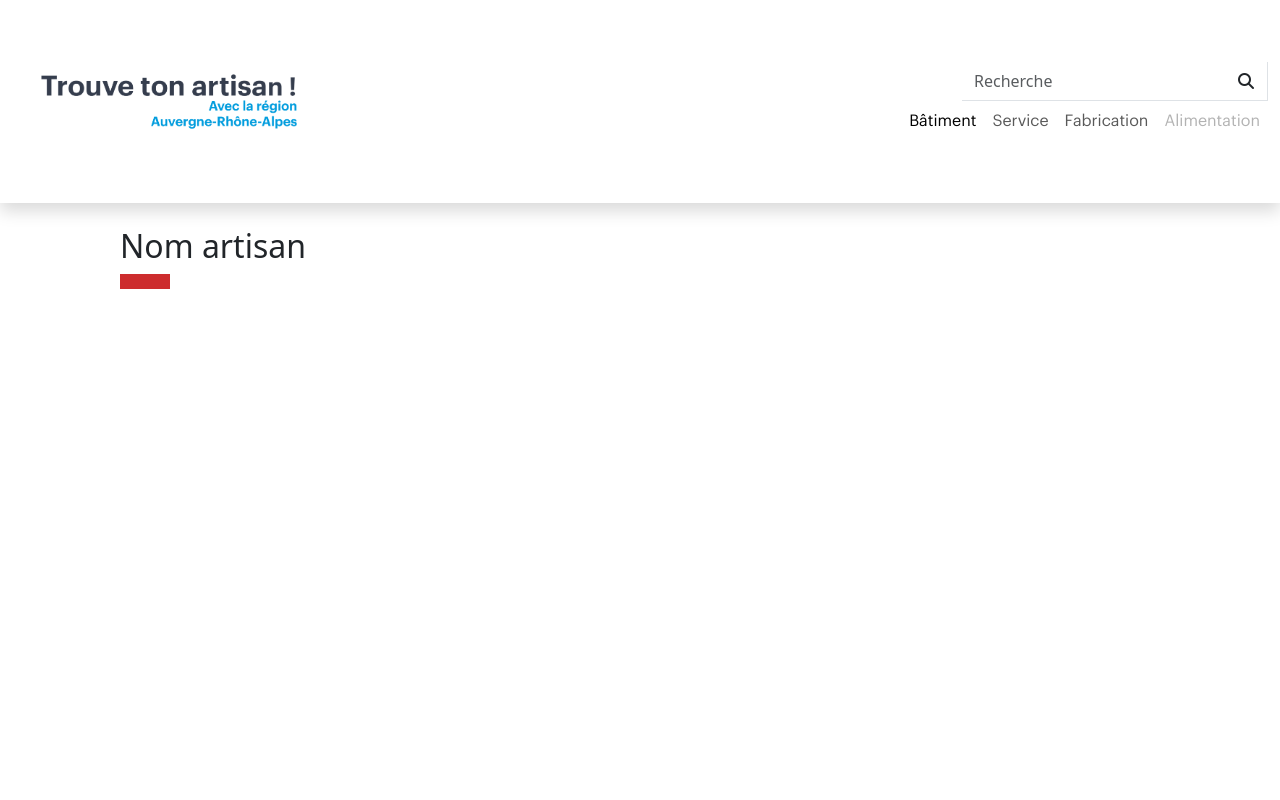
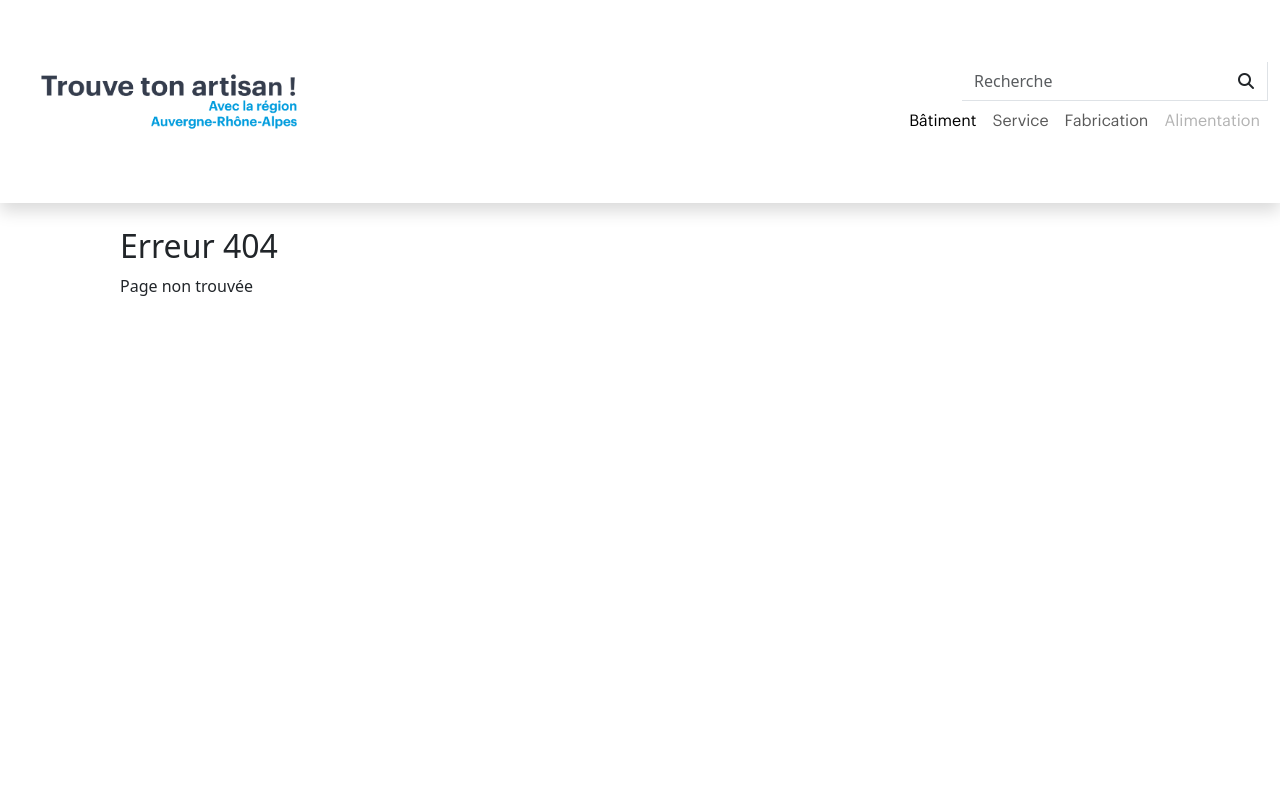
Before and after one commit to cgwena/trouve-ton-artisan, a React (Create React App) app: page / in a window 1280 px wide. Shown: the top 800 px of the page. Built offline with nearby package versions, Linux system fonts and the light colour scheme.

Commit message:
page 404

```diff
--- a/src/App.js
+++ b/src/App.js
@@ -4,6 +4,7 @@ import Footer from './components/Footer';
 import Home from './views/Home';
 import List from './views/List-result-search';
 import Details from './views/Details';
+import Page404 from './views/404';
 import './App.scss';
 
 
@@ -11,7 +12,7 @@ function App() {
   return (
     <div className="App">
       <Header />
-      <Details />
+      <Page404 />
       <Footer />
     </div>
   );
--- a/src/views/404.js
+++ b/src/views/404.js
@@ -1,6 +1,9 @@
 const Page404 = () => {
     return (
-        <div></div>
+        <div className="page">
+            <h2>Erreur 404</h2>
+            <p>Page non trouvée</p>
+        </div>
     )
 }
 
```
